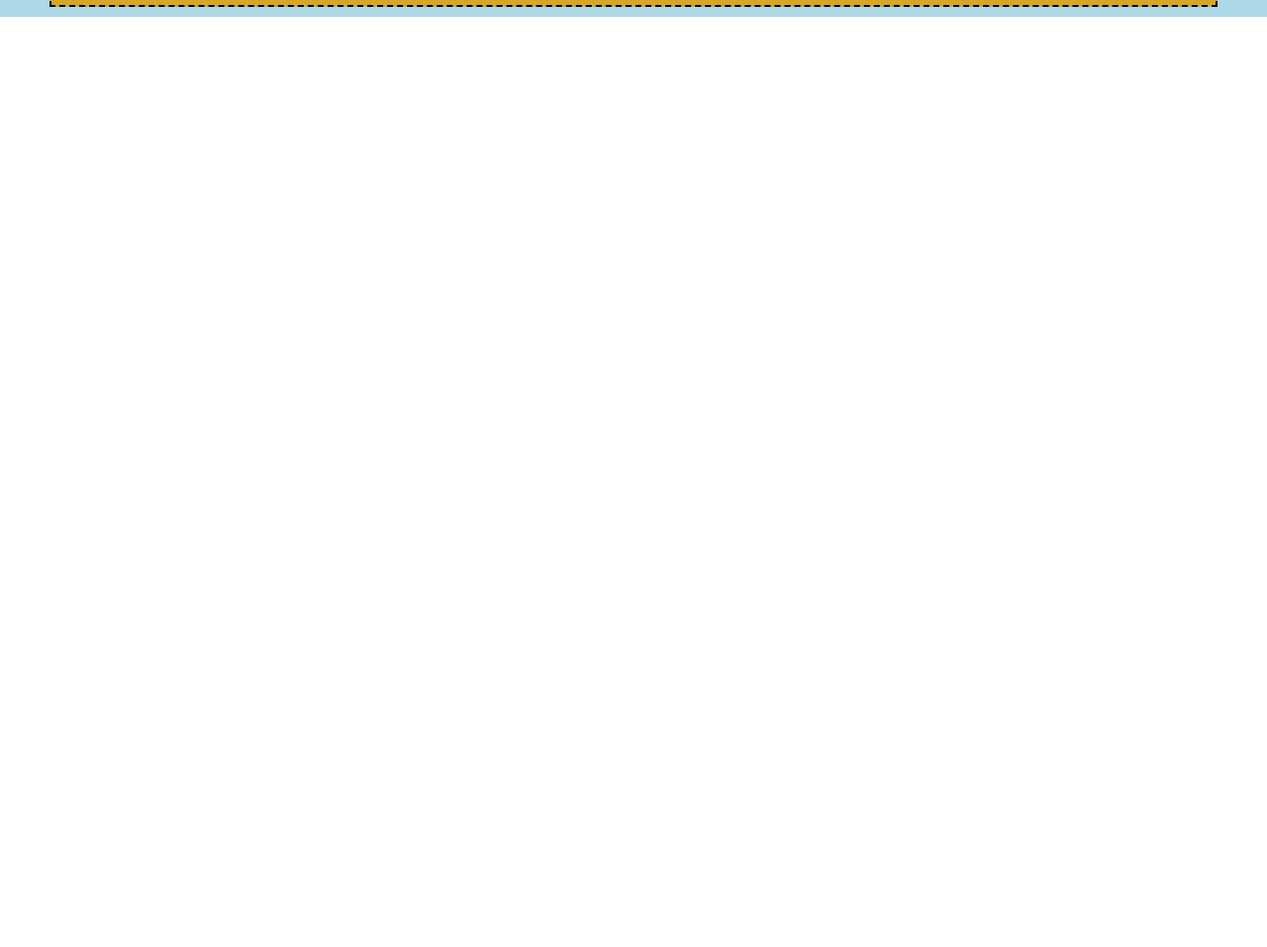
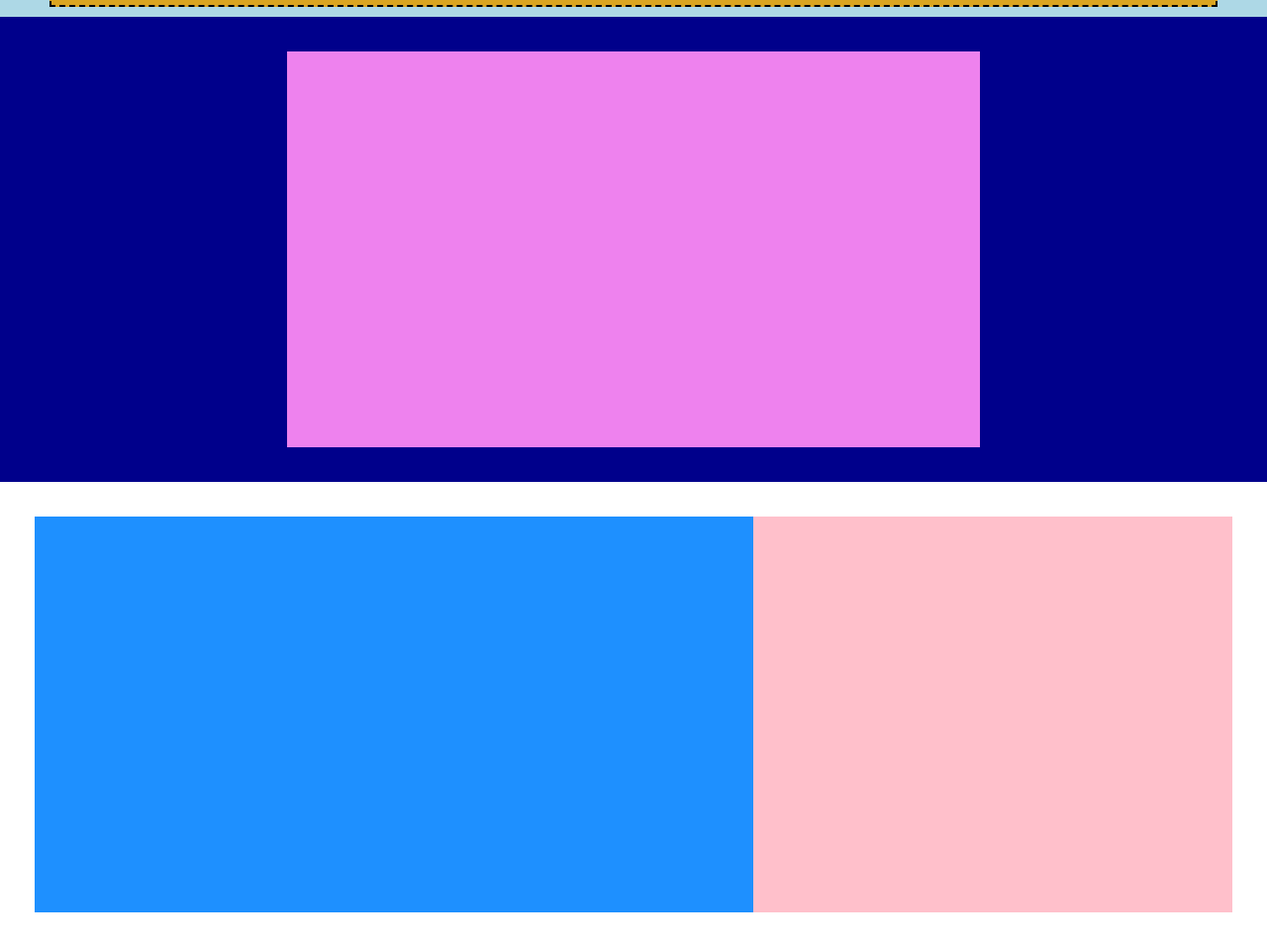
Before and after one commit to CristiniLorenzo/htmlcss-struttura-discord, a plain HTML site: page index.html in a window 1280 px wide. Shown: the part 41-998 px from the top of the page at 99% size. Before the commit the page ends 800 px from the top, so only its background shows below. Drawn offline with Linux system fonts and the light colour scheme.

Commit message:
feat: add hero section and first main section

```diff
--- a/index.html
+++ b/index.html
@@ -14,5 +14,18 @@
             <div class="login">login</div>
         </div>
     </header>
+
+    <main>
+        <section class="hero">
+            <div class="hero-img"></div>
+        </section>
+
+        <section class="main-section">
+            <div class="light-blue"></div>
+            <div class="light-pink"></div>
+        </section>
+
+    </main>
+
 </body>
 </html>
--- a/style.css
+++ b/style.css
@@ -35,6 +35,37 @@ header{
     text-align: right;
     border-left: 2px dashed black;
 }
+
+.hero{
+    background-color: #00008B;
+    padding: 35px;
+}
+
+.hero-img{
+    background-color: #EE82EE;
+    max-width: 700px;
+    height: 400px;
+    margin: 0 auto;
+}
+
+.main-section{
+    background-color: #FFFFFF;
+    padding: 35px;
+    display: flex;
+}
+
+.light-blue{
+    background-color: #1E90FF;
+    width: 60%;
+    height: 400px;
+}
+
+.light-pink{
+    background-color: #FFC0CB;
+    width: 40%;
+    height: 400px;
+}
+
 /*---------------
     DEBUG
 ---------------*/
```
